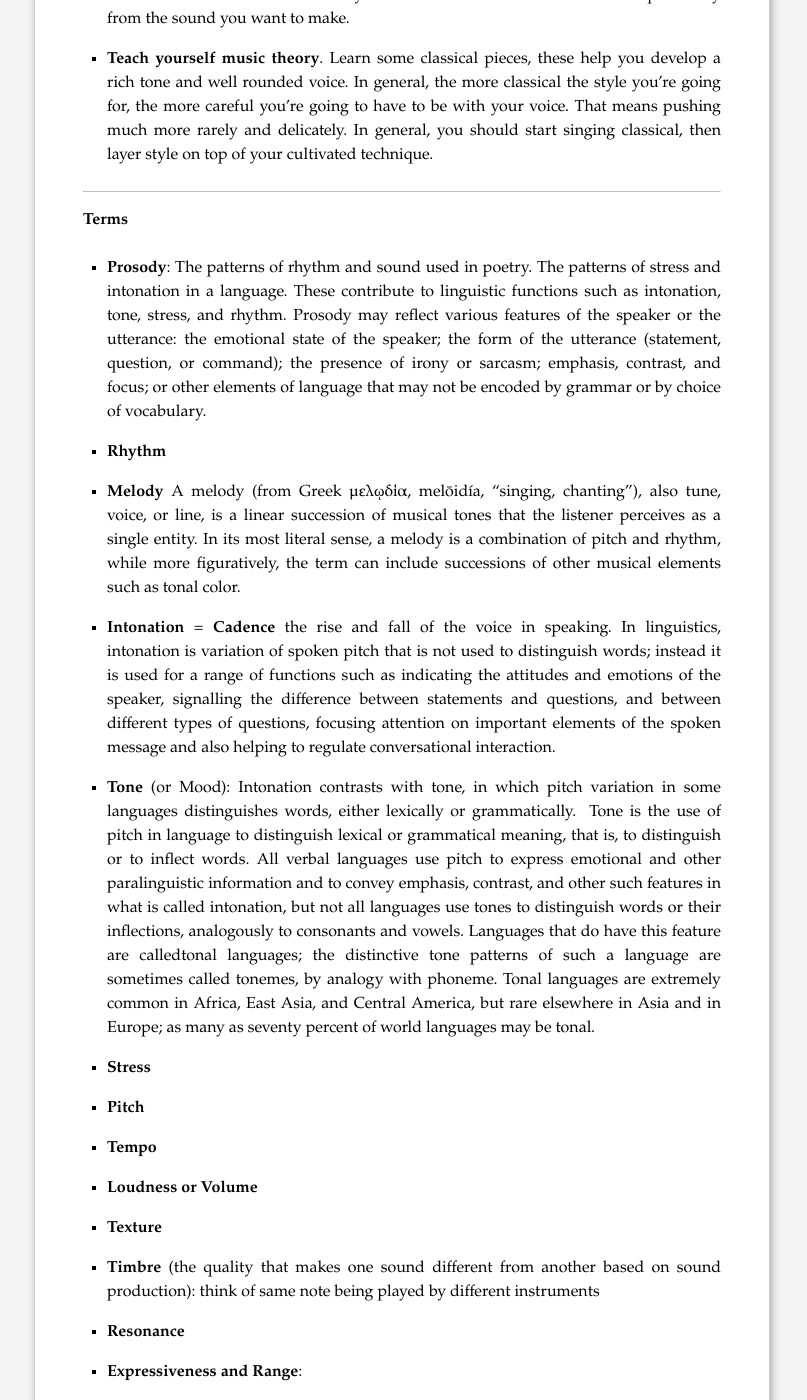
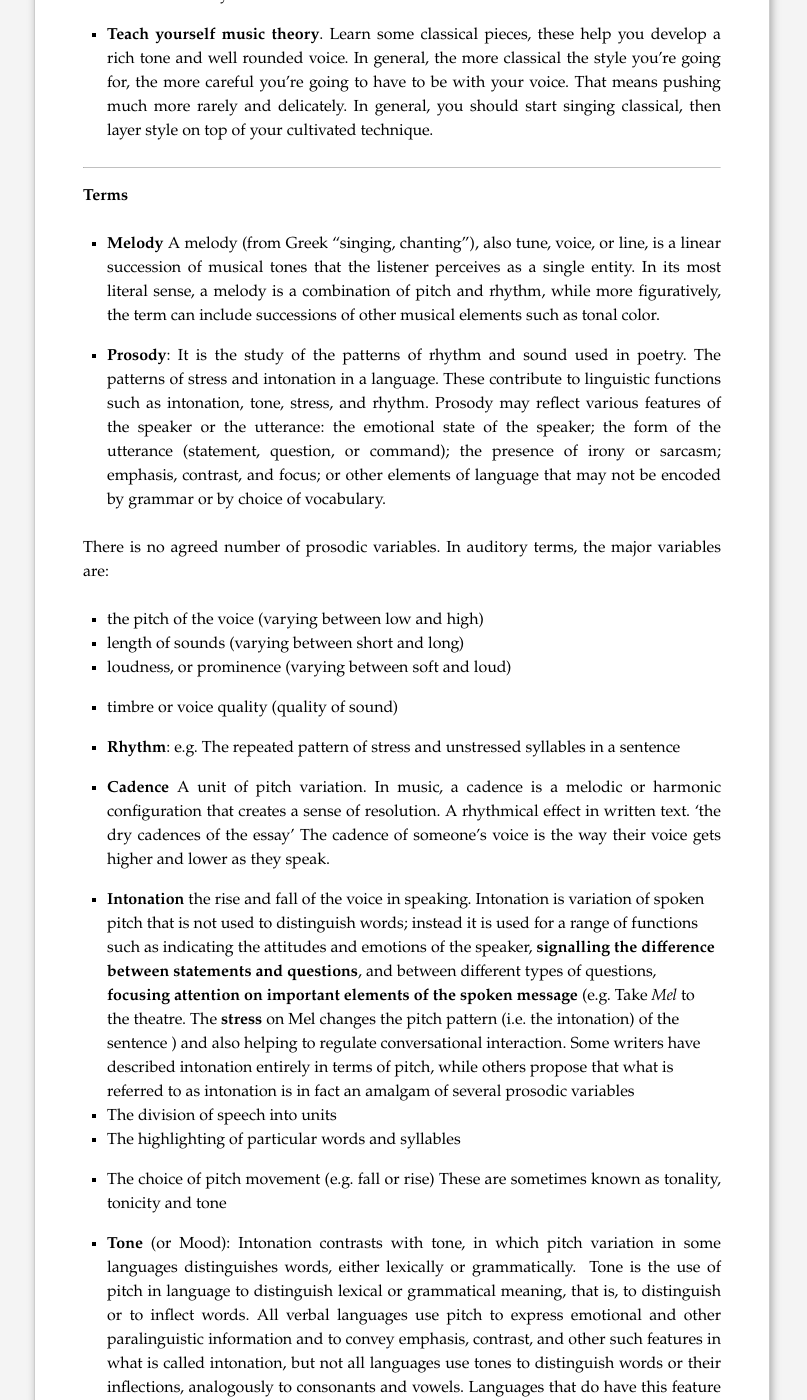
Before and after one commit to piyushahuja/piyushahuja.github.io, a Jekyll site: the page built from _posts/guides/2019-03-11-voice.md, in a window 1280 px wide and 1400 px high, scrolled down 4293 px. Shown: the whole window, without its empty margins (238-1045 px from the left). Built offline with Jekyll 4.4.1, drawn with Linux system fonts in a browser that asks for light colours; comment, search, counter and statistics services are not loaded; some of the changed text lies outside the part shown.

Commit message:
auto deployed

```diff
--- a/_posts/guides/2019-03-11-voice.md
+++ b/_posts/guides/2019-03-11-voice.md
@@ -26,7 +26,7 @@
 
 * Speech mechanics: respiration + phonation + resonance (how sound is shaped by oral, nasal, pharyngeal cavities which are open spaces of air) + articulation (shape the sound as it comes from the mouth)
 
-* Your vocal folds are housed in your larynx. This is your Adam's Apple if you're a man, but women can feel the notch on the front of their larynxes, too. Your larynx is super-important to your singing, and whatever you're doing, an awareness of it is vital (because that's where it all comes from). The rest of your throat, pretty much the area above your larynx to the opening of your lips is called the vocal tract. Like any tube, you can imagine it bounded on the top and bottom by two different surfaces. In this case, the lower boundary is the tongue (which has a massive base that you can feel if you reach above your larynx to where one might have a double-chin), and the upper boundary is the pharynx (major hand-waving here, as it's more complicated, but for these purposes that'll do).
+* Your vocal folds are housed in your larynx. This is your Adam's Apple if you're a man, but women can feel the notch on the front of their larynxes, too. Your larynx is super-important to your singing, and whatever you're doing, an awareness of it is vital (because that's where it all comes from). The rest of your throat, pretty much the area above your larynx to the opening of your lips is called the vocal tract. Like any tube, you can imagine it bounded on the top and bottom by two different surfaces. In this case, the lower boundary is the tongue (which has a massive base that you can feel if you reach above your larynx to where one might have a double-chin), and the upper boundary is the pharynx.
 
 * The natural pitch of your voice (tessitura) and tone color is largely determined by the size and shape of your vocal cords and the size, thickness, elasticity and age of your larynx and pharyngeal cavity and the size and shape of your vocal tract. The larger  the larynx/pharynx, the lower in pitch and timbre your speaking voice will be. These factors are outside of your personal control, very much like height or eye color.
     *  A portion of it is in your control. Yawn; you just felt your pharynx make space. Make a kissy face; your vocal tract just lengthened at the lips. Breathe in through your nose like you're smelling flowers; your larynx just descended. All of these things make your voice darker (and their converses make your voice brighter, though this is less effective). Singers are vocal tract sculptors. Become an expert with your clay.
@@ -54,8 +54,7 @@
 
 - Never try and force vibrato (the slight and rapid variation of pitch on one note). Chances are you'll induce a vocal wobble, tense your neck muscles, and ruin your control. Vibrato will  come naturally when conditions are right. The trick is to learn what those conditions are.
 
--  Do the lip drill (Bruhbuhrbuhr sound till out of breath, increase duration per workout, do with finger supporting th cheeks) and tongue drill and bah-dah-gah pah-dah-gah (repeat with boh, boo, bee, bay) and mah-nah-lah-thah-vah-zah
-
+-  Do the lip drill (Bruhbuhrbuhr sound till out of breath, increase duration per workout, do with finger supporting th cheeks) and tongue drill and bah-dah-gah pah-dah-gah (repeat with boh, boo, bee, bay) and mah-nah-lah-thah-vah-zah, QEQR, low humming,
 
 ----
 
@@ -106,31 +105,51 @@
 
 **Terms**
 
-- **Prosody**: The patterns of rhythm and sound used in poetry. The patterns of stress and intonation in a language. These contribute to linguistic functions such as intonation, tone, stress, and rhythm. Prosody may reflect various features of the speaker or the utterance: the emotional state of the speaker; the form of the utterance (statement, question, or command); the presence of irony or sarcasm; emphasis, contrast, and focus; or other elements of language that may not be encoded by grammar or by choice of vocabulary.
 
-- **Rhythm**
+- **Melody** A melody (from Greek "singing, chanting"), also tune, voice, or line, is a linear succession of musical tones that the listener perceives as a single entity. In its most literal sense, a melody is a combination of pitch and rhythm, while more figuratively, the term can include successions of other musical elements such as tonal color.
 
-- **Melody** A melody (from Greek μελῳδία, melōidía, "singing, chanting"), also tune, voice, or line, is a linear succession of musical tones that the listener perceives as a single entity. In its most literal sense, a melody is a combination of pitch and rhythm, while more figuratively, the term can include successions of other musical elements such as tonal color.
+- **Prosody**: It is the study of the patterns of rhythm and sound used in poetry. The patterns of stress and intonation in a language. These contribute to linguistic functions such as intonation, tone, stress, and rhythm. Prosody may reflect various features of the speaker or the utterance: the emotional state of the speaker; the form of the utterance (statement, question, or command); the presence of irony or sarcasm; emphasis, contrast, and focus; or other elements of language that may not be encoded by grammar or by choice of vocabulary.
 
+There is no agreed number of prosodic variables. In auditory terms, the major variables are:
 
-- **Intonation** = **Cadence** the rise and fall of the voice in speaking. In linguistics, intonation is variation of spoken pitch that is not used to distinguish words; instead it is used for a range of functions such as indicating the attitudes and emotions of the speaker, signalling the difference between statements and questions, and between different types of questions, focusing attention on important elements of the spoken message and also helping to regulate conversational interaction.
+- the pitch of the voice (varying between low and high)
+- length of sounds (varying between short and long)
+- loudness, or prominence (varying between soft and loud)
+- timbre or voice quality (quality of sound)
+
+- **Rhythm**: e.g. The repeated pattern of stress and unstressed syllables in a sentence
+
+- **Cadence** A unit of pitch variation. In music, a cadence is a melodic or harmonic configuration that creates a sense of resolution. A rhythmical effect in written text. 'the dry cadences of the essay' The cadence of someone's voice is the way their voice gets higher and lower as they speak.
+
+- **Intonation** the rise and fall of the voice in speaking. Intonation is variation of spoken pitch that is not used to distinguish words; instead it is used for a range of functions such as indicating the attitudes and emotions of the speaker, **signalling the difference between statements and questions**, and between different types of questions, **focusing attention on important elements of the spoken message** (e.g. Take *Mel* to the theatre. The **stress** on Mel changes the pitch pattern (i.e. the intonation) of the sentence ) and also helping to regulate conversational interaction.
+Some writers have described intonation entirely in terms of pitch, while others propose that what is referred to as intonation is in fact an amalgam of several prosodic variables
+- The division of speech into units
+- The highlighting of particular words and syllables
+- The choice of pitch movement (e.g. fall or rise)
+These are sometimes known as tonality, tonicity and tone
 
 - **Tone** (or Mood):
-Intonation contrasts with tone, in which pitch variation in some languages distinguishes words, either lexically or grammatically.  Tone is the use of pitch in language to distinguish lexical or grammatical meaning,  that is, to distinguish or to inflect words. All verbal languages use pitch to express emotional and other paralinguistic information and to convey emphasis, contrast, and other such features in what is called intonation, but not all languages use tones to distinguish words or their inflections, analogously to consonants and vowels. Languages that do have this feature are calledtonal languages; the distinctive tone patterns of such a language are sometimes called tonemes, by analogy with phoneme. Tonal languages are extremely common in Africa, East Asia, and Central America, but rare elsewhere in Asia and in Europe; as many as seventy percent of world languages may be tonal.
+Intonation contrasts with tone, in which pitch variation in some languages distinguishes words, either lexically or grammatically.  Tone is the use of pitch in language to distinguish lexical or grammatical meaning,  that is, to distinguish or to inflect words. All verbal languages use pitch to express emotional and other paralinguistic information and to convey emphasis, contrast, and other such features in what is called intonation, but not all languages use tones to distinguish words or their inflections, analogously to consonants and vowels. Languages that do have this feature are called tonal languages; the distinctive tone patterns of such a language are sometimes called tonemes, by analogy with phoneme. Tonal languages are extremely common in Africa, East Asia, and Central America, but rare elsewhere in Asia and in Europe; as many as seventy percent of world languages may be tonal.
 
 - **Stress**
+Stress is typically associated with the following:
+
+- pitch prominence, that is, a pitch level that is different from that of neighbouring syllables, or a pitch movement
+- increased length (duration)
+- increased loudness (dynamics)
+- differences in timbre: in English and some other languages, stress is associated with aspects of vowel quality (whose acoustic correlate is the formant frequencies or spectrum of the vowel). Unstressed vowels tend to be centralized relative to stressed vowels, which are normally more peripheral in quality
 
 - **Pitch**
 
-- **Tempo**
+- **Tempo**: Try to vary it: speak fast, pause, speak slow etc. Pauses are essentially: the best speakers are not those who get the most words out, but whose words get listened to (or processed) the most.
 
 - **Loudness or Volume**
 
-- **Texture **
+- **Texture**
 
 - **Timbre** (the quality that makes one sound different from another based on sound production): think of same note being played by different instruments
 
-- **Resonance**
+- **Resonance** how the sound vibrates in different cavities: oral, nasal, pharyngeal etc.
 
 - **Expressiveness and Range**:
 
```
